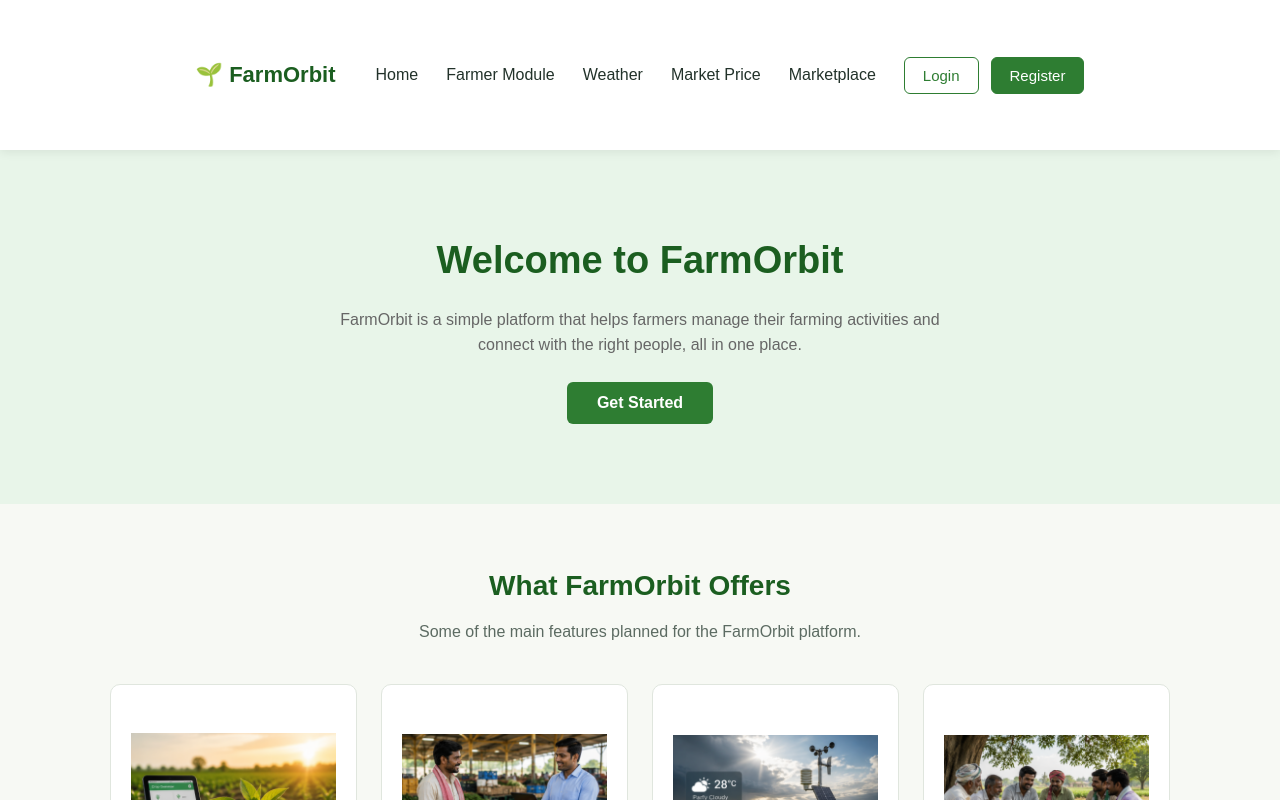
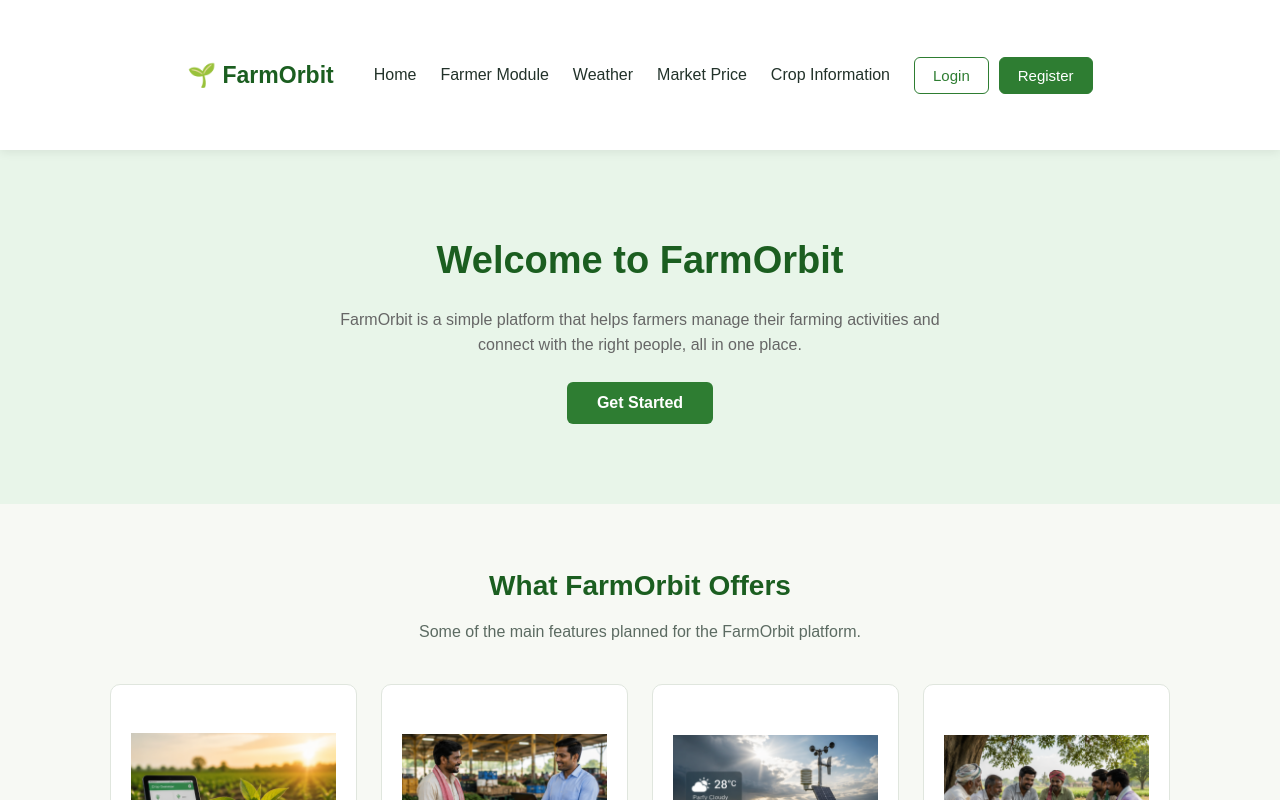
Before and after one commit to kalraananya2007-source/FarmOrbit, a React (Vite) app: page / in a window 1280 px wide. Shown: the top 800 px of the page. Built offline with nearby package versions, Linux system fonts and the light colour scheme.

Commit message:
Improved navbar navigation and styling

```diff
--- a/src/components/Navbar.css
+++ b/src/components/Navbar.css
@@ -18,7 +18,7 @@
 }
 
 .navbar-logo {
-  font-size: 22px;
+  font-size: 23px;
   font-weight: 700;
   color: var(--dark-green);
   display: flex;
@@ -29,7 +29,7 @@
 .navbar-links {
   display: flex;
   align-items: center;
-  gap: 28px;
+  gap: 24px;
   list-style: none;
   margin: 0;
   padding: 0;
@@ -44,7 +44,7 @@
 .navbar-links li:not(.navbar-buttons) button {
   font-family: inherit;
   font-size: 16px;
-  font-weight: 500;
+  font-weight: 600;
   color: var(--text-dark);
   background: transparent;
   border: none;
@@ -61,7 +61,7 @@
 .navbar-buttons {
   display: flex;
   align-items: center;
-  gap: 12px;
+  gap: 10px;
 }
 
 .navbar-buttons .btn {
@@ -138,3 +138,9 @@
     width: auto;
   }
 }
+
+.navbar-links a.active {
+  color: #2e7d32;
+  font-weight: bold;
+  border-bottom: 2px solid #2e7d32;
+}
--- a/src/components/Navbar.jsx
+++ b/src/components/Navbar.jsx
@@ -1,5 +1,5 @@
 import { useState } from 'react';
-import { Link } from 'react-router-dom';
+import { Link, NavLink } from 'react-router-dom';
 
 import './Navbar.css';
 
@@ -37,21 +37,21 @@ function Navbar() {
           </li>
 
           <li>
-            <Link to="/weather" onClick={() => setMenuOpen(false)}>
+            <NavLink to="/weather" onClick={() => setMenuOpen(false)}>
               Weather
-            </Link>
+            </NavLink>
           </li>
 
           <li>
-            <Link to="/market-price" onClick={() => setMenuOpen(false)}>
+            <NavLink to="/market-price" onClick={() => setMenuOpen(false)}>
               Market Price
-            </Link>
+            </NavLink>
           </li>
 
           <li>
-            <Link to="/marketplace" onClick={() => setMenuOpen(false)}>
-              Marketplace
-            </Link>
+            <NavLink to="/crop-recommendation" onClick={() => setMenuOpen(false)}>
+              Crop Information
+            </NavLink>
           </li>
 
           <li className="navbar-buttons">
```
